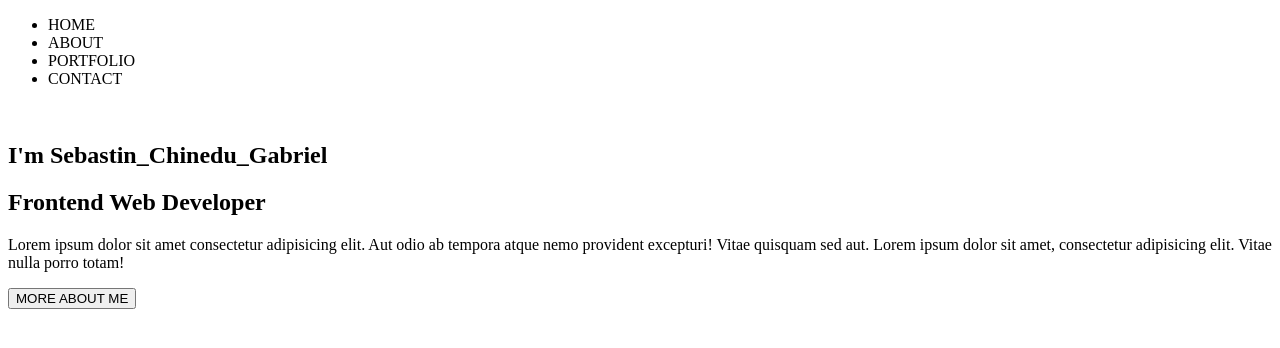
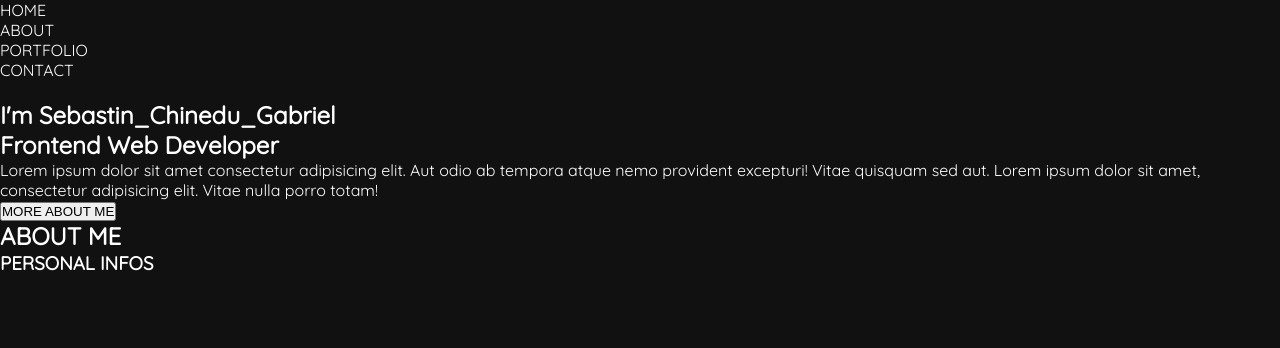
Before and after one commit to chinedugabriel/portfolio_v0.1, a plain HTML site: page index.html in a window 1280 px wide. Drawn offline with Linux system fonts and the light colour scheme.

Commit message:
added a background color and removed all padding, margin

```diff
--- a/index.html
+++ b/index.html
@@ -5,6 +5,9 @@
     <meta http-equiv="X-UA-Compatible" content="IE=edge">
     <meta name="viewport" content="width=device-width, initial-scale=1.0">
     <link rel="stylesheet" href="style.css">
+    <link rel="preconnect" href="https://fonts.googleapis.com">
+    <link rel="preconnect" href="https://fonts.gstatic.com" crossorigin>
+    <link href="https://fonts.googleapis.com/css2?family=Quicksand&display=swap" rel="stylesheet">
     <title>Sebastin_Chinedu_Gabriel</title>
 </head>
 <body>
@@ -30,8 +33,10 @@
             <div class="col-2 intro-text">
                 <div class="text-wrapper">
                     <div class="colored-text">
-                        <span class="little-line"></span>
-                        <h2>I'm Sebastin_Chinedu_Gabriel</h2>
+                        <h2>
+                            <span class="little-line"></span>
+                            I'm Sebastin_Chinedu_Gabriel
+                        </h2>
                     </div>
                     <h2>Frontend Web Developer</h2>
                     <p>Lorem ipsum dolor sit amet consectetur adipisicing elit. Aut odio ab tempora atque nemo provident excepturi! Vitae quisquam sed aut. Lorem ipsum dolor sit amet, consectetur adipisicing elit. Vitae nulla porro totam!</p>
@@ -39,13 +44,21 @@
                 </div>
             </div>
         </div>
-        <div class="row-about">
+        <div class="row-about" id="row-about">
+            <div class="banner-text">
+                <h1>ABOUT <span>ME</span></h1>
+            </div>
+            <div class="row-personal-info">
+                <div class="col-1">
+                    <h3>PERSONAL INFOS</h3>
+                </div>
+                <div class="col-2"></div>
+            </div>
+        </div>
+        <div class="row-portfolio" id="row-portfolio">
 
         </div>
-        <div class="row-portfolio">
-
-        </div>
-        <div class="row-about">
+        <div class="row-about" id="row-about">
 
         </div>
 
--- a/style.css
+++ b/style.css
@@ -0,0 +1,10 @@
+body{
+    font-family: 'Quicksand', Arial, sans-serif;
+    background-color: #111111;
+    color: white;
+}
+
+*{
+    padding: 0px;
+    margin: 0px;
+}
```
